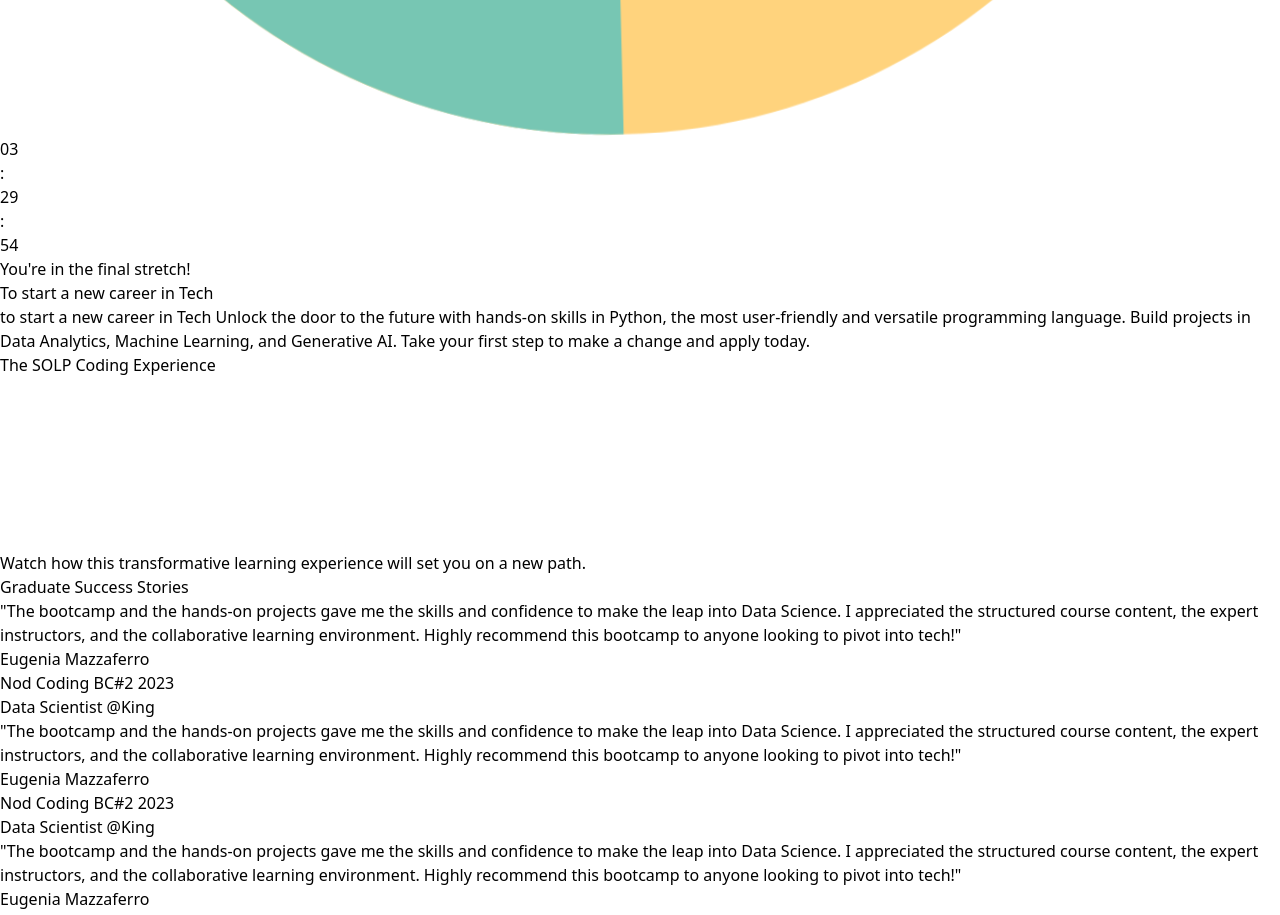
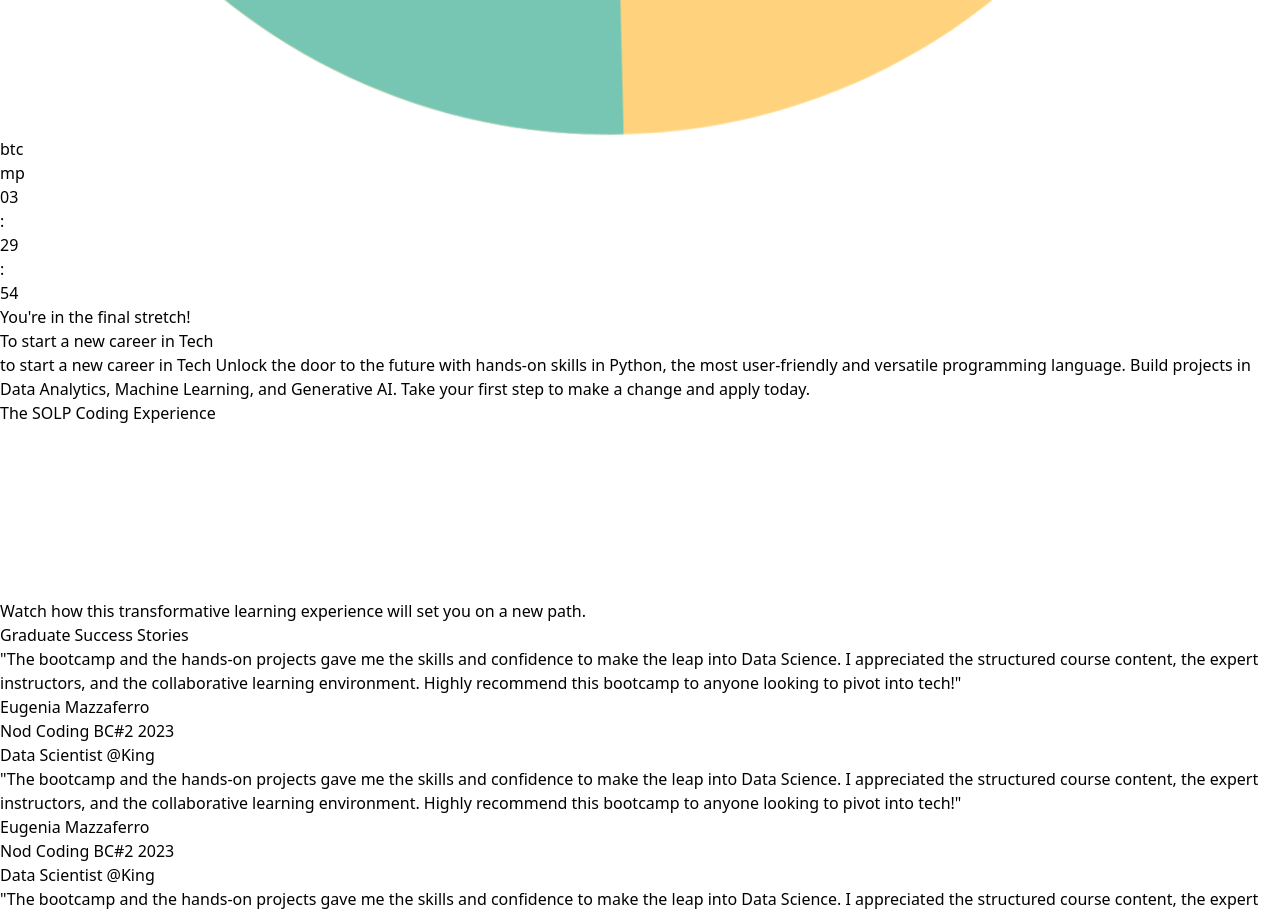
Before and after one commit to sweetymiss018/bootcamp, a React (Vite) app: page / in a window 1280 px wide. Shown: the part 10680-11595 px from the top of the page. Built offline with nearby package versions, Linux system fonts and the light colour scheme.

Commit message:
"Added bootcamp logo "

```diff
--- a/src/App.css
+++ b/src/App.css
@@ -0,0 +1,3 @@
+.clip-triangle {
+    clip-path: polygon(50% 0%, 0% 100%, 100% 100%);
+  }
--- a/src/App.jsx
+++ b/src/App.jsx
@@ -1,4 +1,5 @@
 import AnimatedWeekCounter from "./components/AnimateWeek";
+import BootcampLogo from "./components/bootcampLogo";
 import CodingAnimation from "./components/CodingAnimation";
 import Form from "./components/Form";
 import Review from "./components/Review";
@@ -9,6 +10,7 @@ export default function App() {
   return (
     <>
     <CodingAnimation/>
+    <BootcampLogo/>
     <AnimatedWeekCounter/>
     <Video/>
       {/* <WhySolp /> */}
--- /dev/null
+++ b/src/components/BootcampLogo.jsx
@@ -0,0 +1,29 @@
+import React from "react";
+import "../App.css"; // Import custom CSS for the polygon
+
+const BootcampLogo = () => {
+  return (
+    <div className="flex items-center space-x-1 text-4xl font-bold">
+      {/* "b" */}
+      <span className="text-black">b</span>
+
+      {/* Two Blue Circles ("o") */}
+      <span className="w-6 h-6 rounded-full bg-blue-500"></span>
+      <span className="w-6 h-6 rounded-full bg-blue-500"></span>
+
+      {/* "t" */}
+      <span className="text-black">t</span>
+
+
+
+      {/* "c", "a", "m", "p" */}
+      <span className="text-black">c</span>
+      {/* Orange Triangle ("A") */}
+      <div className="w-6 h-6 bg-orange-500 clip-triangle"></div>
+      <span className="text-black">m</span>
+      <span className="text-black">p</span>
+    </div>
+  );
+};
+
+export default BootcampLogo;
```
